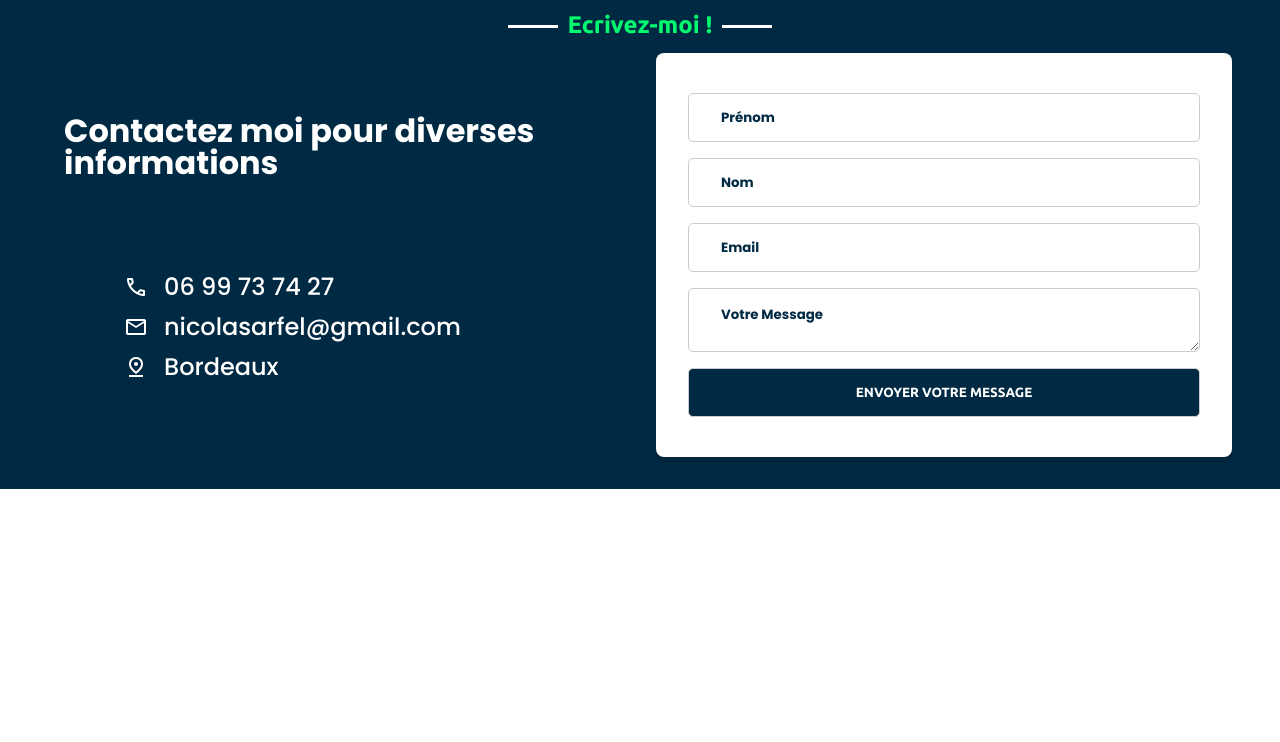
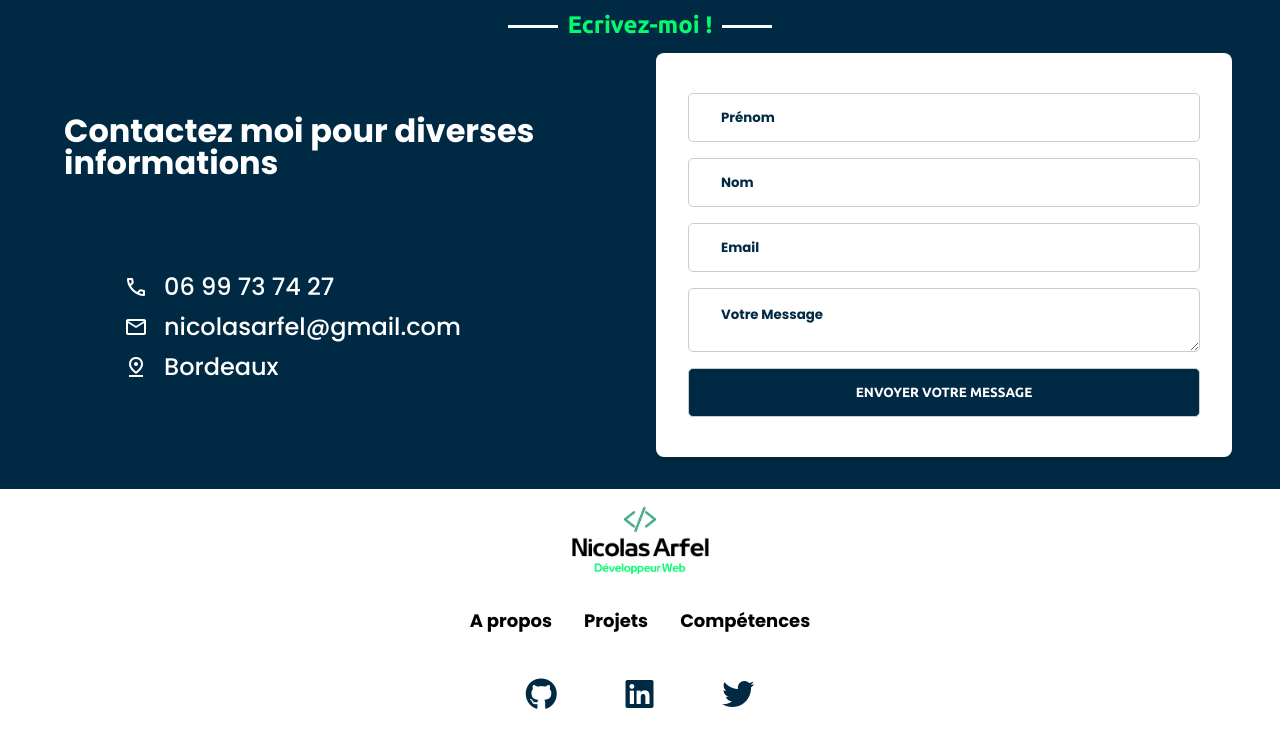
Before and after one commit to NicolasArfel/Portfolio, a website: page index.html in a window 1280 px wide. Shown: the part 4109-4851 px from the top of the page. Before the commit the page ends 4598 px from the top, so only its background shows below. Drawn offline with nearby package versions, Linux system fonts and the light colour scheme.

Commit message:
first look at footer

```diff
--- a/index.html
+++ b/index.html
@@ -24,6 +24,10 @@
       href="https://fonts.googleapis.com/css2?family=Poppins:wght@400;500;700&family=Ubuntu:wght@400;700&display=swap"
       rel="stylesheet"
     />
+    <script
+      src="https://kit.fontawesome.com/1dbf79f66a.js"
+      crossorigin="anonymous"
+    ></script>
     <link rel="stylesheet" href="./styles/reset.css" />
     <link rel="stylesheet" href="./styles/styles.css" />
     <link rel="stylesheet" href="./styles/navbar.css" />
@@ -32,6 +36,7 @@
     <link rel="stylesheet" href="./styles/skills.css" />
     <link rel="stylesheet" href="./styles/project.css" />
     <link rel="stylesheet" href="./styles/form.css" />
+    <link rel="stylesheet" href="./styles/footer.css" />
     <title>Portfolio Nicolas ARFEL</title>
   </head>
   <body>
@@ -384,6 +389,29 @@
         </div>
       </section>
     </main>
+    <footer>
+      <div class="footer__logo">
+        <a href="#"
+          ><img src="./images/white-logo-removebg-preview.png" alt=""
+        /></a>
+      </div>
+      <ul class="footer nav__links">
+        <li class="footer nav__link"><a href="#about">A propos</a></li>
+        <li class="footer nav__link"><a href="#projects">Projets</a></li>
+        <li class="footer nav__link"><a href="#skills">Compétences</a></li>
+      </ul>
+      <div class="footer__social">
+        <a target="_blank" href="https://github.com/NicolasArfel"
+          ><i class="social fa-brands fa-github"></i
+        ></a>
+        <a target="_blank" href="https://www.linkedin.com/in/nicolas-arfel/"
+          ><i class="social fa-brands fa-linkedin"></i
+        ></a>
+        <a target="_blank" href="https://twitter.com/OldmanL0g4n"
+          ><i class="social fa-brands fa-twitter"></i
+        ></a>
+      </div>
+    </footer>
   </body>
   <script src="./build/index.js"></script>
 </html>
--- /dev/null
+++ b/styles/footer.css
@@ -0,0 +1,28 @@
+footer {
+  display: flex;
+  flex-direction: column;
+  justify-content: center;
+  align-items: center;
+}
+
+.footer__logo img {
+  width: 200px;
+  height: 200px;
+  margin: -3rem auto;
+}
+
+.footer .nav__link {
+  margin: 1rem;
+  color: var(--dark-blue) !important ;
+  font-weight: bold;
+}
+
+.social {
+  font-size: 2rem;
+  margin: 2rem;
+  color: var(--dark-blue);
+  transition: transform 130ms ease-in-out;
+}
+.social:hover {
+  transform: scale(1.3);
+}
```
Also changed, not shown: images/github.svg (added), images/linkedin.svg (added), images/twitter.svg (added).
